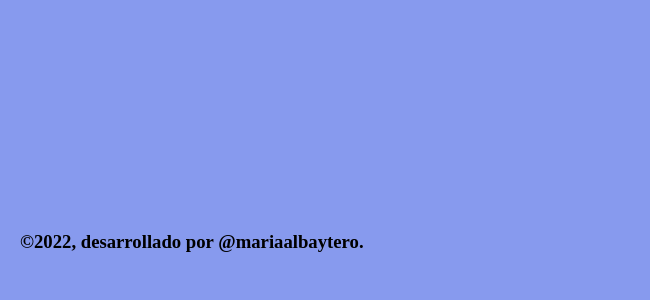
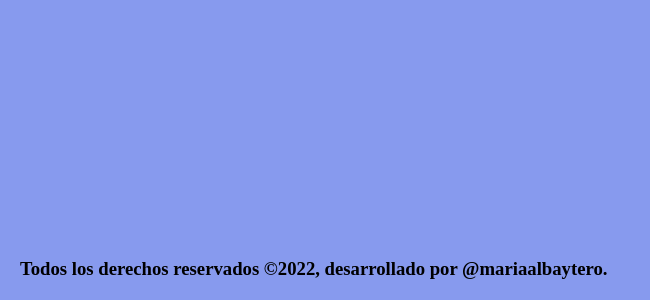
Before and after one commit to Mariaalbaytero/pruebitaGit, a plain HTML site: page index.html in a window 1280 px wide. Shown: the part 1966-2266 px from the top of the page, without its empty margins (0-650 px from the left). Before the commit the page ends 2239 px from the top, so only its background shows below. Drawn offline with Linux system fonts and the light colour scheme.

Commit message:
agregando footer

```diff
--- a/index.html
+++ b/index.html
@@ -17,6 +17,7 @@
 <body>
     <header>
         <h1>Wos</h1>
+        <h2>god</h2>
         <nav>
             <ul>
                 <li>Inicio</li>
@@ -56,7 +57,7 @@
     </main>
 
     <footer>
-        <h3> ©2022, desarrollado por @mariaalbaytero. </h3>
+        <h3>Todos los derechos reservados ©2022, desarrollado por @mariaalbaytero. </h3>
     </footer>
 
 </body>
```
